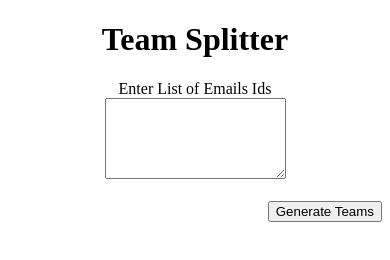
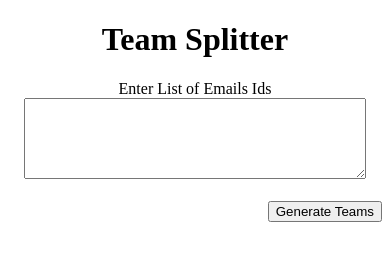
Before and after one commit to skj-skj/team_splitter, a plain HTML site: page index.html in a window 390 px wide. Drawn offline with Linux system fonts and the light colour scheme.

Commit message:
Added Responsiveness

```diff
--- a/style.css
+++ b/style.css
@@ -1,9 +1,19 @@
 .inline {
-    display: flex;
+  display: flex;
 }
 
 li {
-    font-family: Verdana, Geneva, Tahoma, sans-serif;
-    font-size: larger;
-    height: 1.5em;
+  font-family: Verdana, Geneva, Tahoma, sans-serif;
+  font-size: larger;
+  height: 1.5em;
 }
+
+.textbox {
+  width: 50%;
+}
+
+@media only screen and (max-width: 600px) {
+  .textbox {
+    width: 90%;
+  }
+}
```
